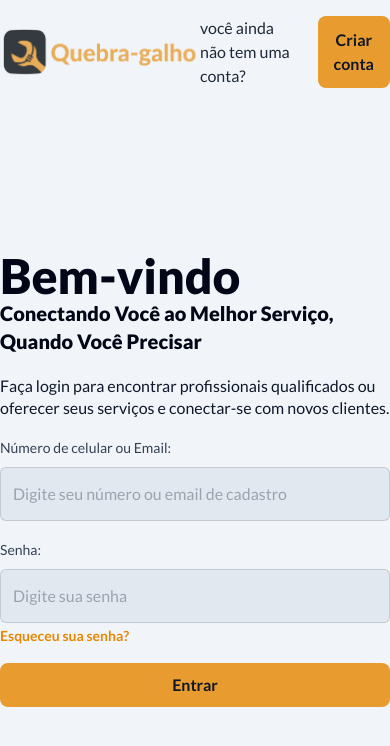
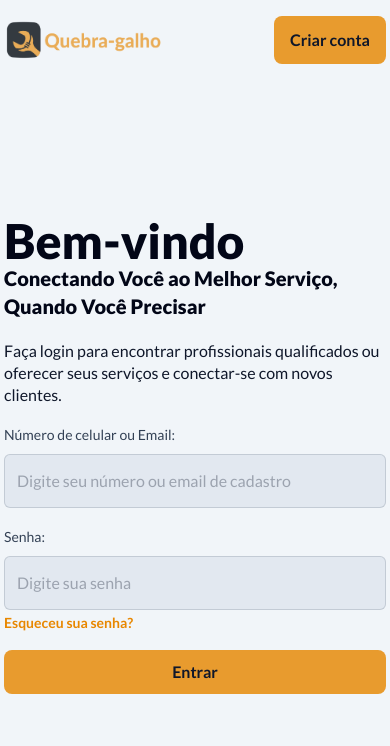
Before and after one commit to DFelipe1/QuebraGalho, a React (Vite) app: page /login in a window 390 px wide. Shown: the top 746 px of the page. Built offline with nearby package versions, Linux system fonts and the light colour scheme.

Commit message:
responsive page login

```diff
--- a/src/Views/layout.tsx
+++ b/src/Views/layout.tsx
@@ -17,7 +17,7 @@ export function Layout() {
     return (
         <div className="w-full">
            <Header/>
-           <main className="w-full max-w-[1100px] mx-auto flex pt-24 gap-5">
+           <main className="w-full max-w-[1100px] mx-auto flex max-sm:px-4 pt-24 gap-5">
             <Outlet/>
 
            </main>
--- a/src/Views/login/index.tsx
+++ b/src/Views/login/index.tsx
@@ -9,20 +9,20 @@ export function Login() {
     return (
       <>
         <header className="w-full py-4 flex justify-between items-center">
-          <img src={imagotipo} alt="logo quebra-galho" className="max-w-[200px]"/>
-          <Link to="/register"  className="flex gap-3 items-center">
-            <span className="mr-2 text-base font-normal text-slate-800">você ainda não tem uma conta?</span>
+          <img src={imagotipo} alt="logo quebra-galho" className="max-sm:w-40 max-w-52"/>
+          <Link to="/register"  className="flex gap-3 items-center ">
+            <span className="max-sm:sr-only not-sr-only mr-2 text-base font-normal text-slate-800">você ainda não tem uma conta?</span>
             <Button> Criar conta </Button>
           </Link>
         </header>
 
         <main className="w-full h-[89vh] flex justify-center items-center">
-          <div className="w-full flex justify-between items-center">
-            <div className="flex-1 w-full">
+          <div className="w-full flex max-sm:flex-col justify-between items-center">
+            <div className="flex-1 w-full not-sr-only max-sm:sr-only">
               <img src={amico} alt="" className="w-full object-cover"/>
             </div>
 
-            <div className="w-full max-w-[600px] space-y-5">
+            <div className="w-full  sm:w-1/2 max-w-[600px] space-y-5">
               <h1 className="text-5xl font-extrabold leading-none text-slate-950">Bem-vindo </h1>
               <span className="text-xl font-extrabold leading-snug text-slate-950">Conectando Você ao Melhor Serviço, Quando Você Precisar</span>
               <form action="" className="w-full space-y-4">
--- a/src/main.tsx
+++ b/src/main.tsx
@@ -87,11 +87,11 @@ const router = createBrowserRouter([
   },
   {
     path: "/login",
-    element: <div className='w-full max-w-[1216px] mx-auto'><Login/></div>,
+    element: <div className='w-full px-1 max-w-[1216px] mx-auto'><Login/></div>,
   },
   {
     path: "/register",
-    element: <div className='w-full max-w-[1216px] mx-auto'><Register/></div>,
+    element: <div className='w-full px-1 max-w-[1216px] mx-auto'><Register/></div>,
   },
   {
     path: "/*",
```
